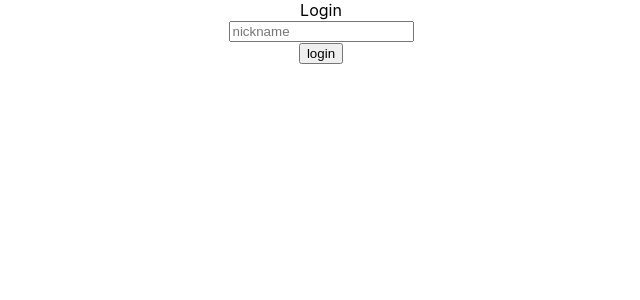
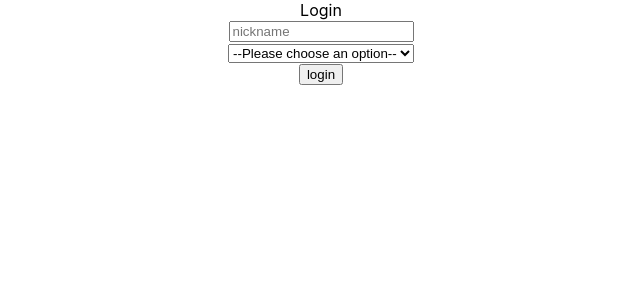
Before and after one commit to rlatmfrl24/component-example, a React (Create React App) app: page / in a window 1280 px wide. Shown: the top 300 px of the page, without its empty margins (319-959 px from the left). Built offline with nearby package versions, Linux system fonts and the light colour scheme; no server answers.

Commit message:
firepad cursor 지정 기능 추가

```diff
--- a/src/components/chat.tsx
+++ b/src/components/chat.tsx
@@ -1,18 +1,18 @@
 import { SendBirdProvider, OpenChannel } from "sendbird-uikit";
 import "sendbird-uikit/dist/index.css";
 import { useRecoilValue } from "recoil";
-import { userNameState } from "../store/basic";
+import { userCoreState } from "../store/basic";
 require("dotenv").config();
 
 export const Chat = () => {
-  const userName = useRecoilValue(userNameState);
+  const userData = useRecoilValue(userCoreState);
 
   return (
     <>
       <span>
         <SendBirdProvider
           appId={process.env.REACT_APP_CHAT_APP_ID!}
-          userId={userName}
+          userId={userData.name}
           theme="dark"
         >
           <div style={{ height: "90vh", marginTop: "1em" }}>
--- a/src/components/codeshare.tsx
+++ b/src/components/codeshare.tsx
@@ -1,6 +1,6 @@
 import { useEffect, useRef, useState } from "react";
 import { useRecoilValue } from "recoil";
-import { userNameState } from "../store/basic";
+import { userCoreState } from "../store/basic";
 import Editor, { Monaco } from "@monaco-editor/react";
 import { fromMonaco } from "@hackerrank/firepad";
 import firebase from "firebase";
@@ -10,7 +10,7 @@ type CodeShareProps = {
 };
 
 export const CodeShare: React.FC<CodeShareProps> = (props) => {
-  const userName = useRecoilValue(userNameState);
+  const userData = useRecoilValue(userCoreState);
   const projectId = props.id;
 
   const [htmlEditorLoaded, setHtmlEditorLoaded] = useState(false);
@@ -56,10 +56,13 @@ export const CodeShare: React.FC<CodeShareProps> = (props) => {
     const cssFirePad = fromMonaco(cssCodeDBRef, cssEditorRef.current!);
     const jsFirePad = fromMonaco(jsCodeDBRef, jsEditorRef.current!);
 
-    htmlFirePad.setUserName(userName);
-    cssFirePad.setUserName(userName);
-    jsFirePad.setUserName(userName);
-  }, [htmlEditorLoaded, cssEditorLoaded, jsEditorLoaded, userName, projectId]);
+    htmlFirePad.setUserName(userData.name);
+    htmlFirePad.setUserColor(userData.color);
+    cssFirePad.setUserName(userData.name);
+    cssFirePad.setUserColor(userData.color);
+    jsFirePad.setUserName(userData.name);
+    jsFirePad.setUserColor(userData.color);
+  }, [htmlEditorLoaded, cssEditorLoaded, jsEditorLoaded, userData, projectId]);
 
   return (
     <div>
--- a/src/components/login.tsx
+++ b/src/components/login.tsx
@@ -1,13 +1,11 @@
 import axios from "axios";
-import { useState } from "react";
-import { useSetRecoilState } from "recoil";
-import { userNameState, loginState, userDataState } from "../store/basic";
+import { useRecoilValue, useSetRecoilState } from "recoil";
+import { loginState, userDataState, userCoreState } from "../store/basic";
 
 export const Login = () => {
-  const setUserName = useSetRecoilState(userNameState);
+  const userCore = useRecoilValue(userCoreState);
   const setUserData = useSetRecoilState(userDataState);
   const setIsLogin = useSetRecoilState(loginState);
-  const [inputName, setInputName] = useState("");
 
   return (
     <div>
@@ -17,21 +15,57 @@ export const Login = () => {
           id="nickname"
           placeholder="nickname"
           onChange={(event) => {
-            setInputName(event.target.value);
+            userCore.setName(event.target.value);
           }}
         />
       </div>
       <div>
+        <select
+          name="user-color"
+          onChange={(event) => {
+            userCore.setColor(event.target.value);
+          }}
+        >
+          <option value="">--Please choose an option--</option>
+
+          <option key="mint" value="#06c1c1">
+            Mint
+          </option>
+          <option key="red" value="#f9533b">
+            Red
+          </option>
+          <option key="orange" value="#fea040">
+            Orange
+          </option>
+          <option key="yellow" value="#ffbf2b">
+            Yellow
+          </option>
+          <option key="green" value="#06c17a">
+            Green
+          </option>
+          <option key="blue" value="#396bf6">
+            Blue
+          </option>
+          <option key="navy" value="#3e579c">
+            Navy
+          </option>
+          <option key="white" value="#fff7f1">
+            White
+          </option>
+          <option key="gray" value="#969696">
+            Gray
+          </option>
+        </select>
+      </div>
+      <div>
         <button
           onClick={() => {
-            setUserName(inputName);
-
             axios({
               method: "POST",
               url: "https://us-central1-dontpanic-zerone.cloudfunctions.net/loginUser",
               data: {
-                nickname: inputName,
-                slimeColor: "blue",
+                nickname: userCore.name,
+                slimeColor: userCore.color,
                 userSkill: ["html", "css"],
               },
             })
--- a/src/components/projectselect.tsx
+++ b/src/components/projectselect.tsx
@@ -1,11 +1,11 @@
 import axios from "axios";
 import { useEffect, useState } from "react";
 import { useRecoilState, useRecoilValue } from "recoil";
-import { projectListState, userNameState } from "../store/basic";
+import { projectListState, userCoreState } from "../store/basic";
 import { CodeShare } from "./codeshare";
 
 export const ProjectSelect = () => {
-  const userName = useRecoilValue(userNameState);
+  const userData = useRecoilValue(userCoreState);
   const [projectList, setProjectList] = useRecoilState(projectListState);
   const [currentProjectId, setCurrentProjectId] = useState("");
 
@@ -14,7 +14,7 @@ export const ProjectSelect = () => {
       method: "GET",
       url:
         "https://us-central1-dontpanic-zerone.cloudfunctions.net/getProjectList?name=" +
-        userName,
+        userData.name,
     })
       .then((response) => {
         setProjectList(response.data as any[]);
@@ -22,7 +22,7 @@ export const ProjectSelect = () => {
       .catch((error) => {
         console.error(error);
       });
-  }, [userName, setProjectList]);
+  }, [userData.name, setProjectList]);
 
   return (
     <div>
--- a/src/store/basic.ts
+++ b/src/store/basic.ts
@@ -1,4 +1,22 @@
 import { atom } from "recoil";
+
+class UserCore {
+  name: string;
+  color: string;
+
+  constructor(name: string, color: string) {
+    this.name = name;
+    this.color = color;
+  }
+
+  setName(name: string) {
+    this.name = name;
+  }
+
+  setColor(color: string) {
+    this.color = color;
+  }
+}
 
 export const loginState = atom({
   key: "isLogin",
@@ -15,9 +33,9 @@ export const projectListState = atom({
   default: [] as any[],
 });
 
-export const userNameState = atom({
-  key: "userName",
-  default: "",
+export const userCoreState = atom({
+  key: "userCore",
+  default: new UserCore("", ""),
 });
 
 export const componentState = atom({
```
